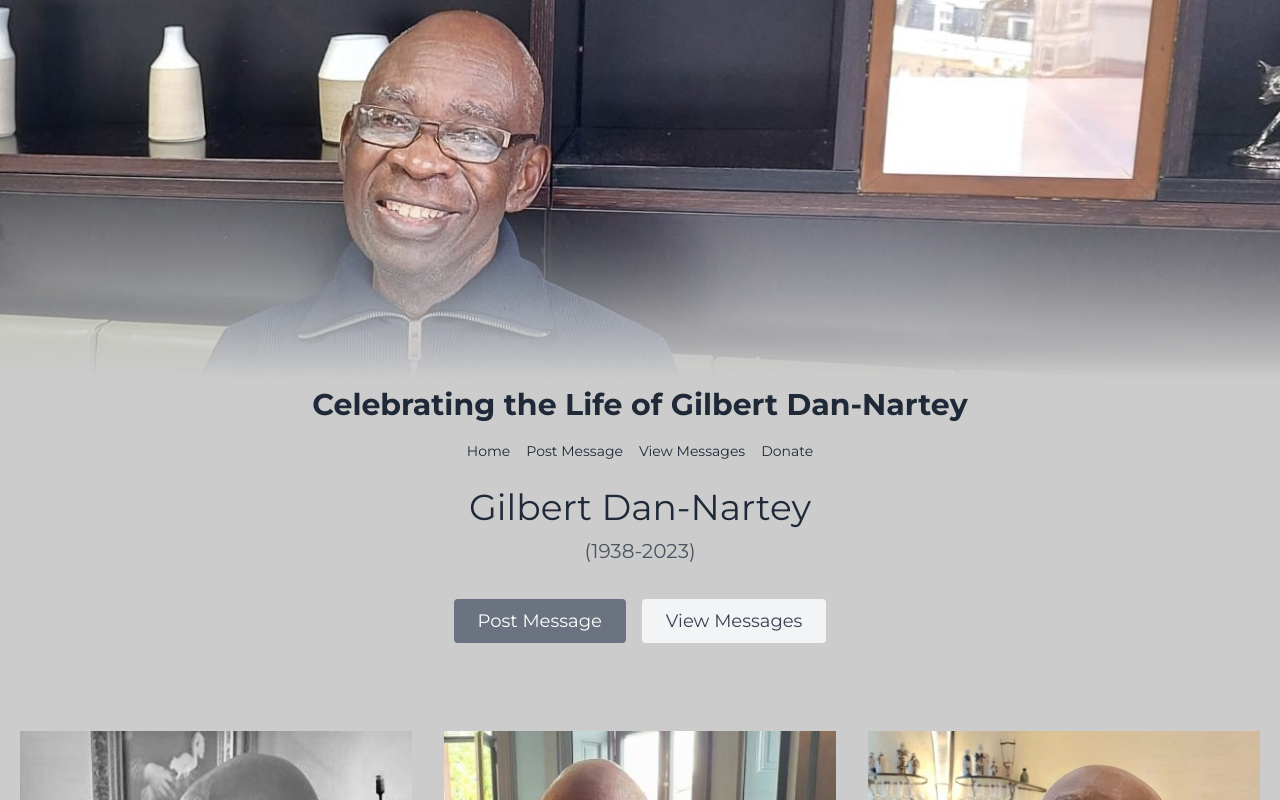
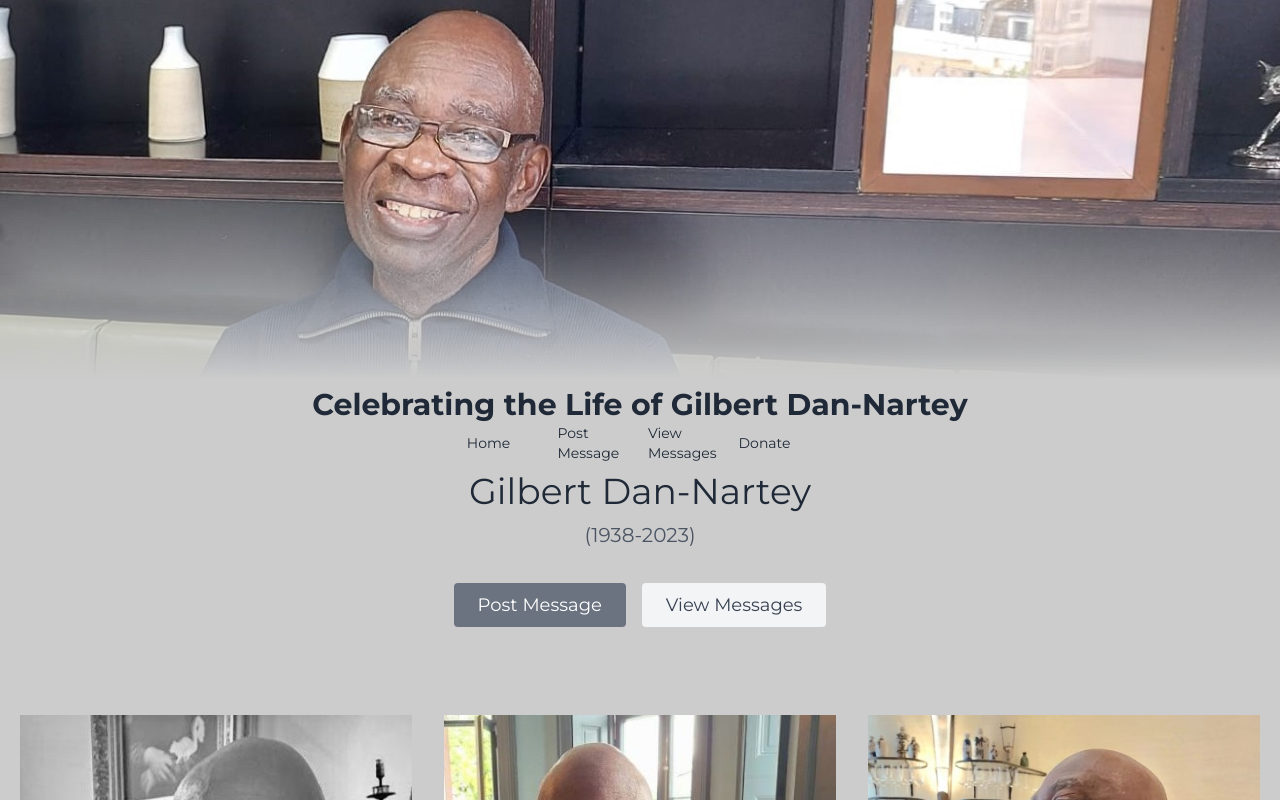
Before and after one commit to kristin-davida/remembering_gilbert_dan_nartey, a Next.js app: page / in a window 1280 px wide. Shown: the top 800 px of the page. Built offline with nearby package versions, Linux system fonts and the light colour scheme.

Commit message:
design stage 10 - attempts to scale header

```diff
--- a/components/HomeHeader.jsx
+++ b/components/HomeHeader.jsx
@@ -17,25 +17,25 @@ const Header = () => {
                     </div>
                 </div>
                 <div className="container mx-auto flex px-5 py-2 items-center justify-center flex-row flex-col">
-                    <div className=" items-center text-base justify-center px-4 ">
+                    <div className=" items-center text-base justify-center px-4 flex flex-wrap -m-4">
                         <a className="px-2 lg:w-1/4 sm:w-1/4">
                             <Link href="/">
-                                <span className="cursor-pointer text-sm text-gray-800 ">Home</span>
+                                <span className="cursor-pointer text-sm text-gray-800 flex relative">Home</span>
                             </Link>
                         </a>
                         <a className="px-2 lg:w-1/4 sm:w-1/4">
                             <Link href="/post-message">
-                                <span className="cursor-pointer text-sm text-gray-800 ">Post Message</span>
+                                <span className="cursor-pointer text-sm text-gray-800 flex relative">Post Message</span>
                             </Link>
                         </a>
                         <a className="px-2 lg:w-1/4 sm:w-1/4">
                             <Link href="/view-messages">
-                                <span className="cursor-pointer text-sm text-gray-800 ">View Messages</span>
+                                <span className="cursor-pointer text-sm text-gray-800 flex relative">View Messages</span>
                             </Link>
                         </a>
                         <a className="px-2 lg:w-1/4 sm:w-1/4">
                             <Link href="/donate">
-                                <span className="cursor-pointer text-sm text-gray-800 ">Donate</span>
+                                <span className="cursor-pointer text-sm text-gray-800 flex relative">Donate</span>
                             </Link>
                         </a>
                     </div>
```
